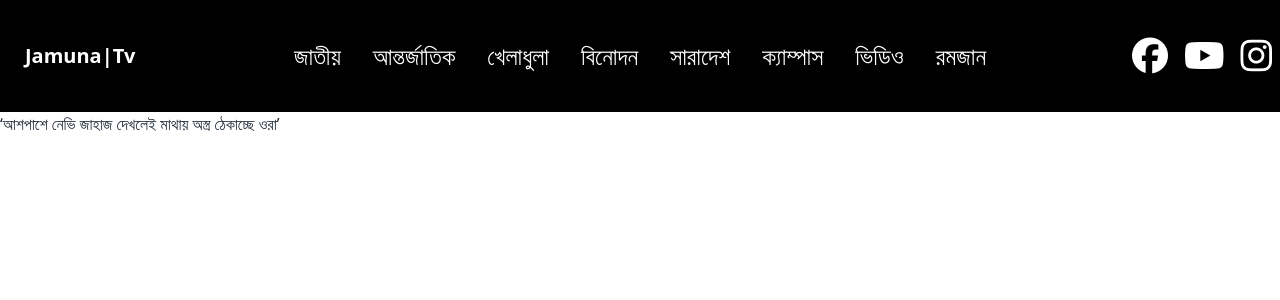
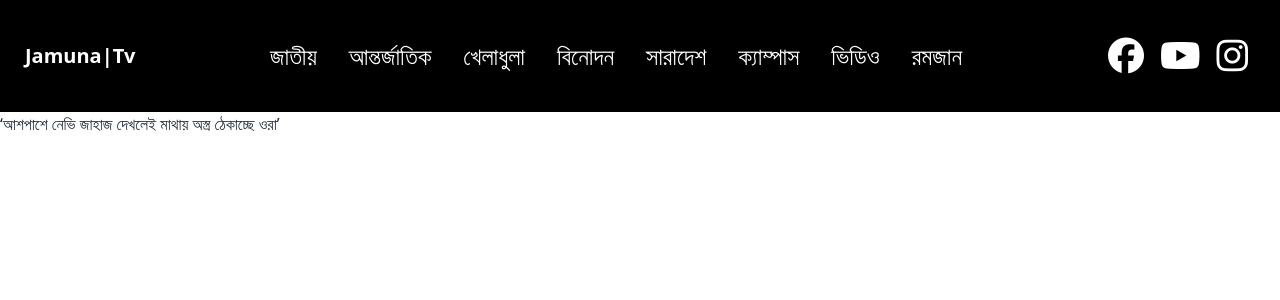
Before and after one commit to risalshahed/online-news-demo, a React (Vite) app: page / in a window 1280 px wide. Shown: the top 300 px of the page. Built offline with nearby package versions, Linux system fonts and the light colour scheme.

Commit message:
navbar working now

```diff
--- a/src/shared/Navbar/Navbar.jsx
+++ b/src/shared/Navbar/Navbar.jsx
@@ -15,7 +15,7 @@ export default function Navbar() {
   return (
     <>
       <div className="navbar  bg-black py-6 text-white ">
-  <div className="navbar-start">
+  <div className="navbar-start ">
     <div className="dropdown">
       <div tabIndex={0} role="button" className="btn btn-ghost lg:hidden">
         <svg xmlns="http://www.w3.org/2000/svg" className="h-5 w-5" fill="none" viewBox="0 0 24 24" stroke="currentColor"><path strokeLinecap="round" strokeLinejoin="round" strokeWidth="2" d="M4 6h16M4 12h8m-8 6h16" /></svg>
@@ -31,7 +31,7 @@ export default function Navbar() {
      {navItems}
     </ul>
   </div>
-  <div className="navbar-end gap-4">
+  <div className="navbar-end gap-4 mx-6">
     <a className="text-4xl"> <i class="fa-brands fa-facebook"></i></a>
     <a className="text-4xl"><i class="fa-brands fa-youtube"></i></a>
     <a className="text-4xl"> <i class="fa-brands fa-instagram"></i></a>
```
